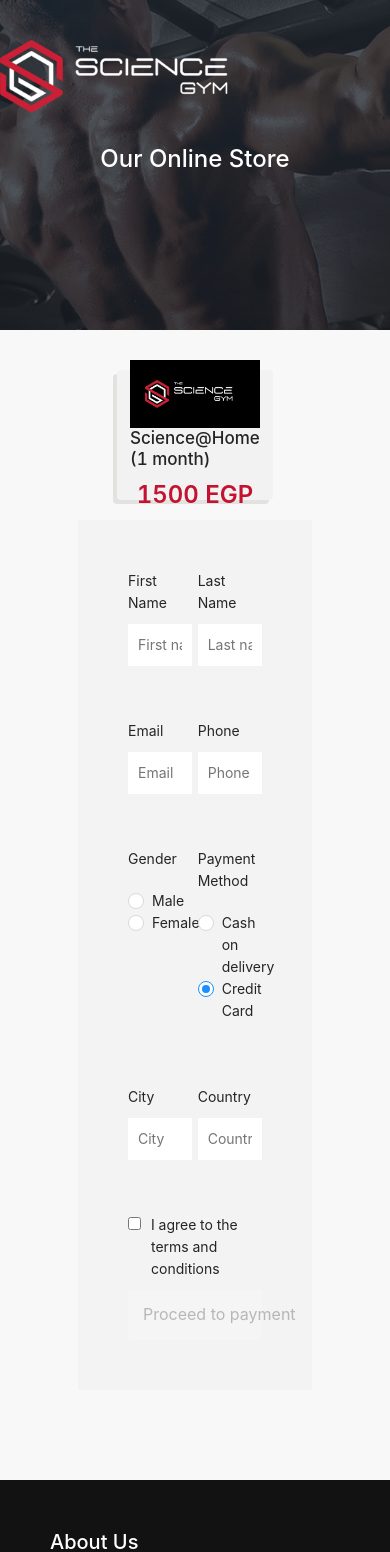
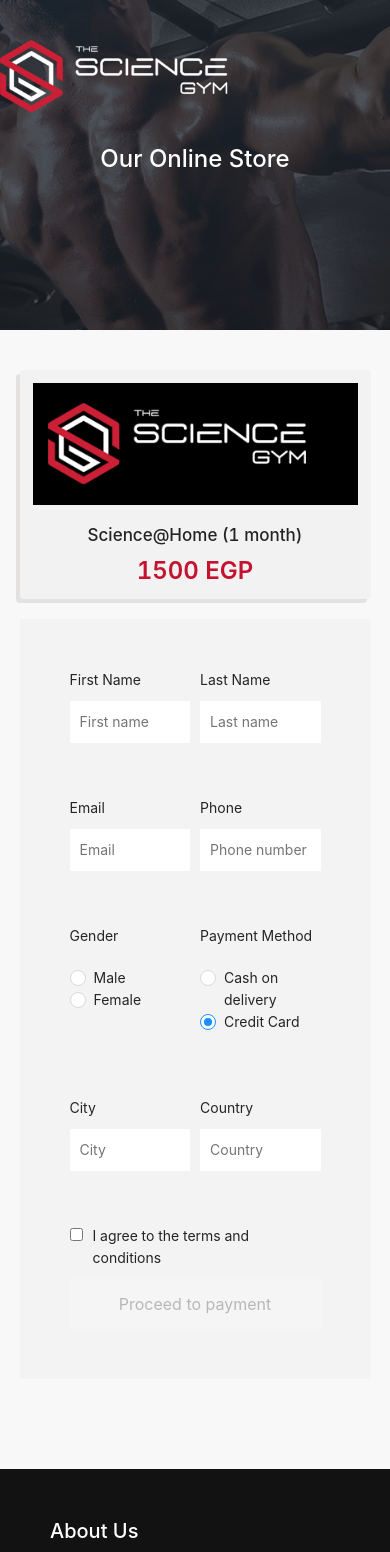
Before and after one commit to thesciencegym/fronttsg, a React (Create React App) app: page /order/1 in a window 390 px wide. Shown: the top 1552 px of the page. Built offline with nearby package versions, Linux system fonts and the light colour scheme.

Commit message:
Fix product card in mobile

```diff
--- a/src/components/Order.js
+++ b/src/components/Order.js
@@ -143,10 +143,10 @@
             <div className='order'>
             <div className='product-card vertical-horizontal-center' >
                 <Row>
-                    <Col md={10} className='vertical-horizontal-center'>
+                    <Col md={10} sm={24} xs={24} className='vertical-horizontal-center'>
                         <img width={'100%'} src='/assets/images/logo.png' style={{backgroundColor: 'black', padding:'20px 15px'}}/>
                     </Col>
-                    <Col className='vertical-horizontal-center' md={14} style={{flexDirection:'column'}}>
+                    <Col className='vertical-horizontal-center' md={14} sm={24} xs={24} style={{flexDirection:'column'}}>
                        <h3>{this.current_project.name}</h3>
                        <h1>{this.current_project.price} EGP</h1>
                     </Col>
--- a/src/components/order.scss
+++ b/src/components/order.scss
@@ -140,9 +140,28 @@
     .order-result{
         width: 100%;
     }
+    .product-card img{
+        margin-bottom: 20px;
+        padding: 15px;
+    }
+
   }
-
-  button[disabled]{
-      background-color: #ccc;
-      cursor: not-allowed;
-  }
+@media (max-width: $screen-md) {
+    .product-card{
+        width: 90%;
+        height: auto;
+    }
+    .tsg-form{
+        width: 90%;
+    }
+}
+@media (width: $screen-md) {
+    .product-card{
+        width: 60%;
+        height: auto;
+    }
+}
+button[disabled]{
+    background-color: #ccc;
+    cursor: not-allowed;
+}
```
